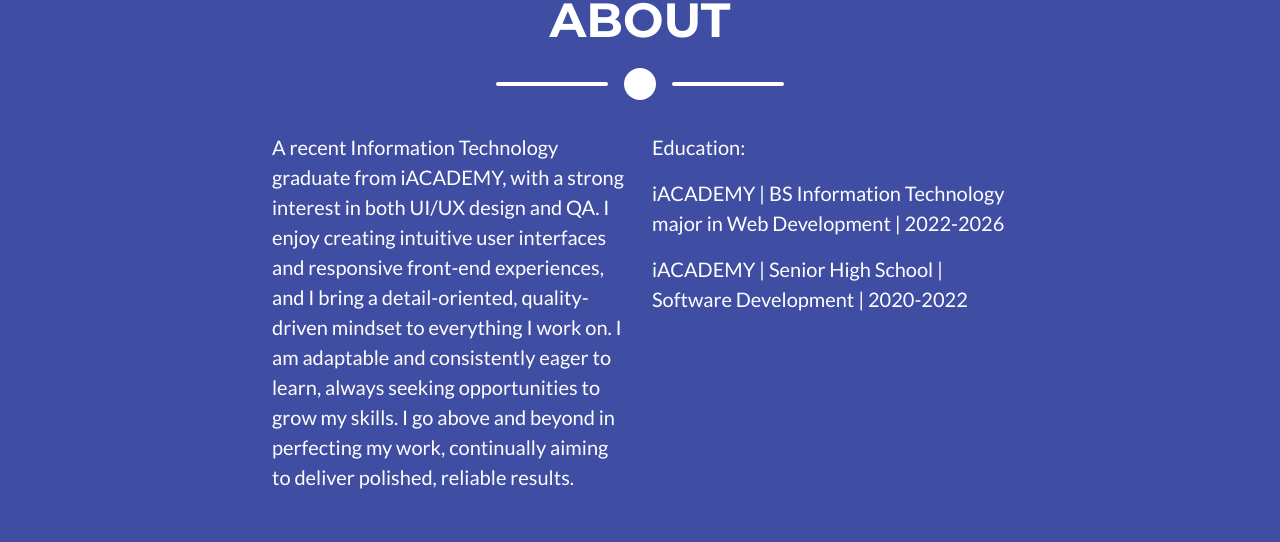
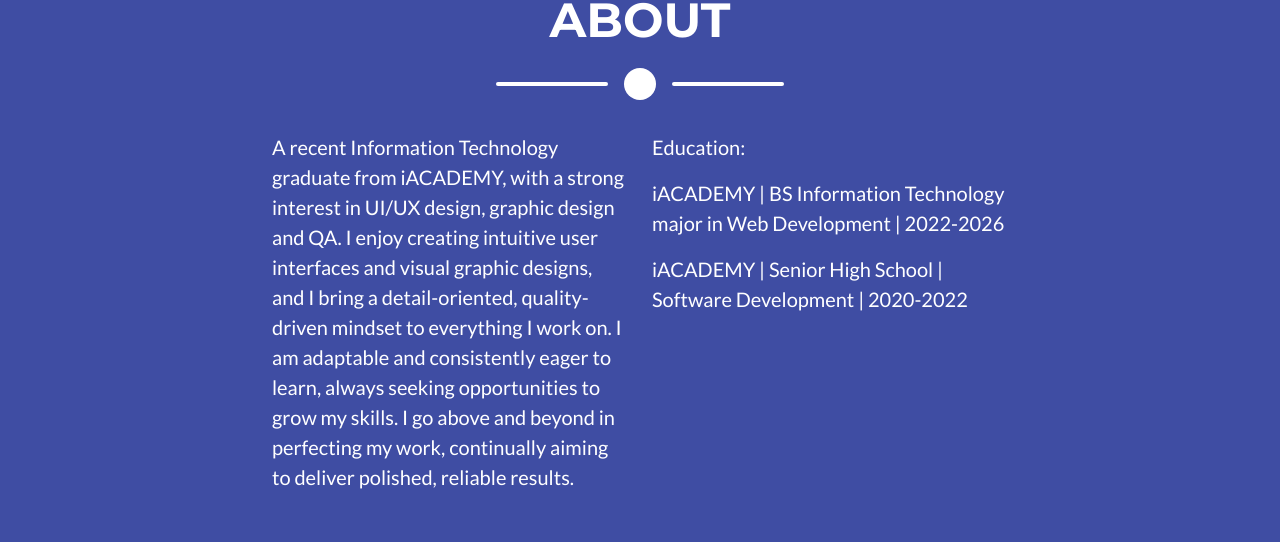
Before and after one commit to nicolepecho/portfolio, a plain HTML site: page index.html in a window 1280 px wide. Shown: the part 1908-2450 px from the top of the page. Drawn offline with nearby package versions, Linux system fonts and the light colour scheme.

Commit message:
Updated summary

```diff
--- a/index.html
+++ b/index.html
@@ -163,7 +163,7 @@
                 <div class="row">
                     <div class="col-lg-4 ms-auto">
                         <p class="lead">
-                            A recent Information Technology graduate from iACADEMY, with a strong interest in both UI/UX design and QA. I enjoy creating intuitive user interfaces and responsive front-end experiences, and I bring a detail-oriented, quality-driven mindset to everything I work on. I am adaptable and consistently eager to learn, always seeking opportunities to grow my skills. I go above and beyond in perfecting my work, continually aiming to deliver polished, reliable results.
+                            A recent Information Technology graduate from iACADEMY, with a strong interest in UI/UX design, graphic design and QA. I enjoy creating intuitive user interfaces and visual graphic designs, and I bring a detail-oriented, quality-driven mindset to everything I work on. I am adaptable and consistently eager to learn, always seeking opportunities to grow my skills. I go above and beyond in perfecting my work, continually aiming to deliver polished, reliable results.
                         </p>
                     </div>
                     <div class="col-lg-4 me-auto">
```
